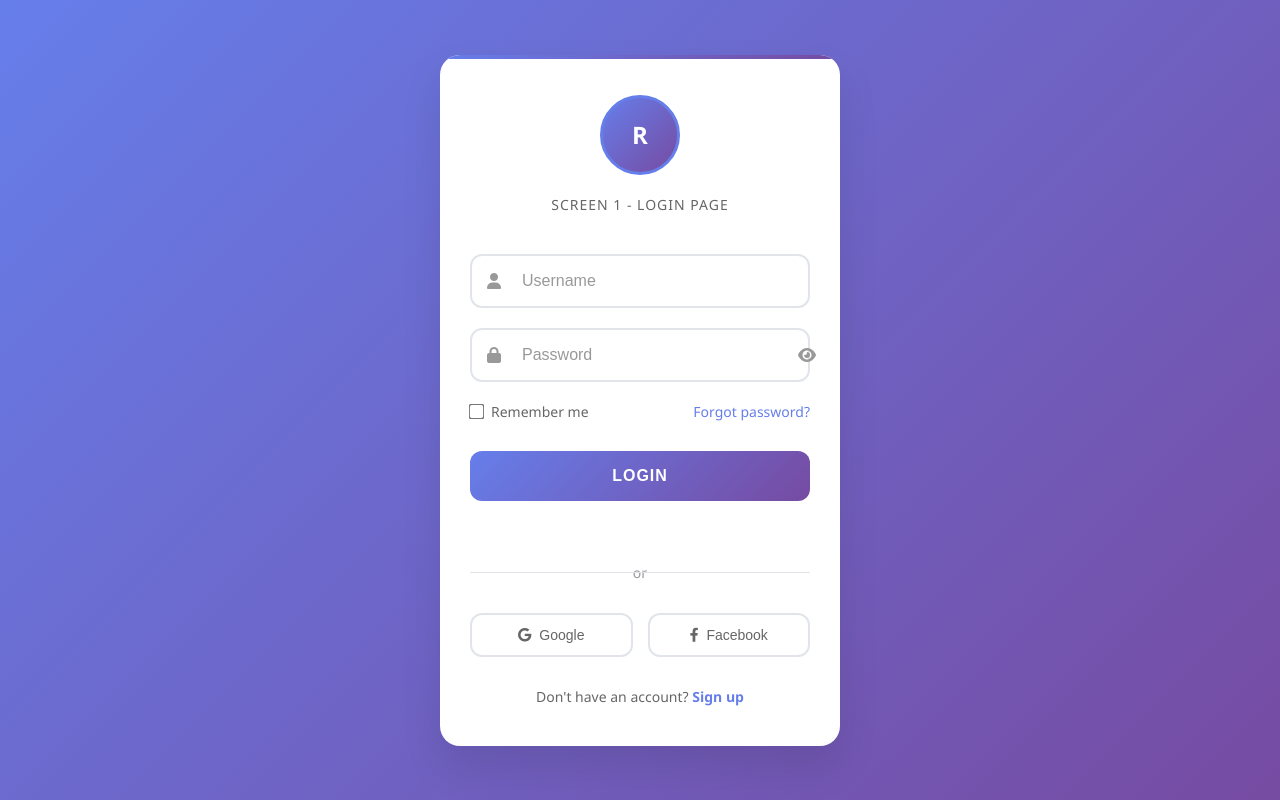
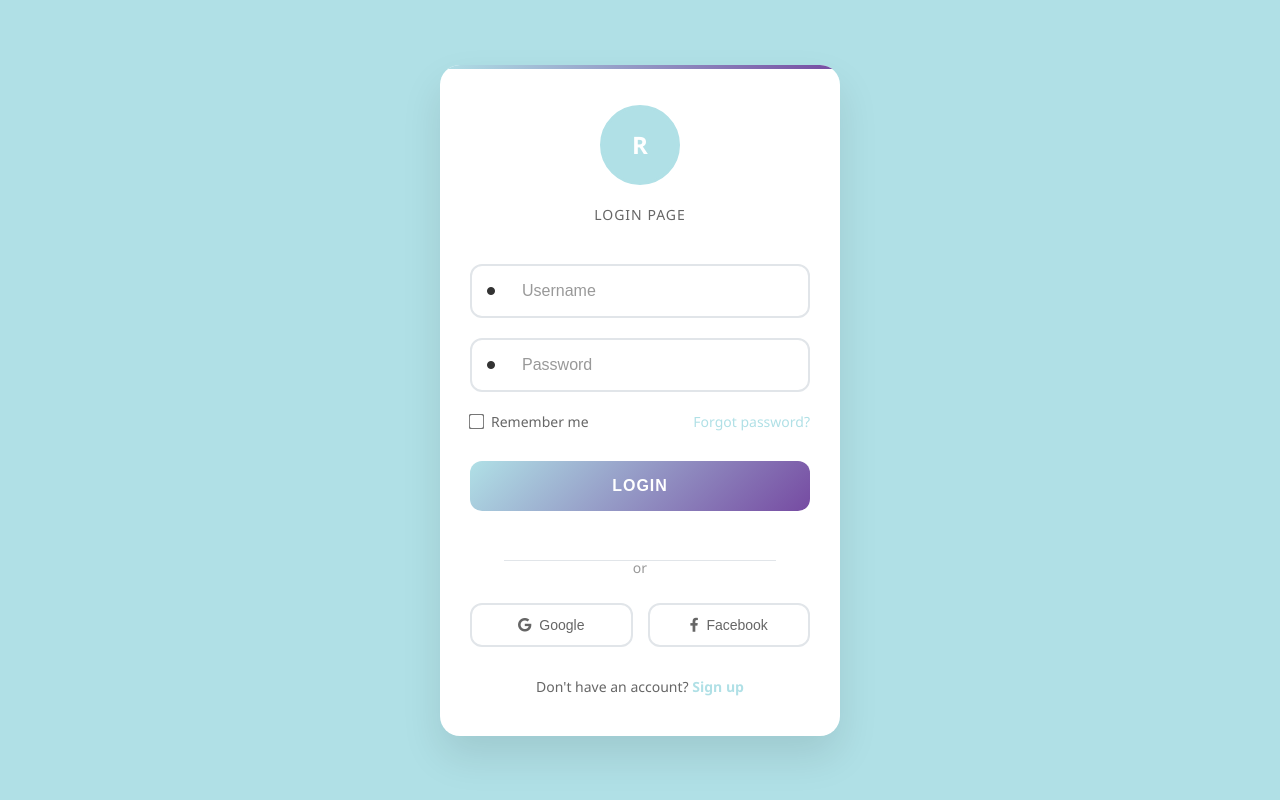
Before and after one commit to sujalpatel0510/ReWare, a Python web app: template templates/login.html in a window 1280 px wide. Run offline with Jinja, Linux system fonts and the light colour scheme; the template is opened without the code that fills it, so the values that code supplies are empty.

Commit message:
final login page

```diff
--- a/templates/login.html
+++ b/templates/login.html
@@ -14,7 +14,7 @@
 
         body {
             font-family: 'Segoe UI', Tahoma, Geneva, Verdana, sans-serif;
-            background: linear-gradient(135deg, #667eea 0%, #764ba2 100%);
+            background: #B0E0E6;
             min-height: 100vh;
             display: flex;
             align-items: center;
@@ -41,7 +41,7 @@
             left: 0;
             right: 0;
             height: 4px;
-            background: linear-gradient(90deg, #667eea, #764ba2);
+            background: linear-gradient(90deg, #B0E0E6, #764ba2);
         }
 
         .logo-section {
@@ -51,13 +51,13 @@
         .logo-circle {
             width: 80px;
             height: 80px;
-            border: 3px solid #667eea;
+            border: 3px solid #B0E0E6;
             border-radius: 50%;
             margin: 0 auto 20px;
             display: flex;
             align-items: center;
             justify-content: center;
-            background: linear-gradient(135deg, #667eea 0%, #764ba2 100%);
+            background: #B0E0E6;
             color: white;
             font-size: 24px;
             font-weight: bold;
@@ -72,7 +72,7 @@
             left: -2px;
             right: -2px;
             bottom: -2px;
-            background: linear-gradient(45deg, #667eea, #764ba2, #667eea);
+            background: #B0E0E6;
             border-radius: 50%;
             z-index: -1;
             animation: rotate 3s linear infinite;
@@ -106,8 +106,8 @@
         }
 
         .input-group:focus-within {
-            border-color: #667eea;
-            box-shadow: 0 0 0 3px rgba(102, 126, 234, 0.1);
+            border-color: #B0E0E6;
+            box-shadow: 0 0 0 3px rgba(176, 224, 230, 0.1);
         }
 
         .input-group i {
@@ -115,8 +115,8 @@
             left: 15px;
             top: 50%;
             transform: translateY(-50%);
-            color: #999;
-            font-size: 16px;
+            color: #333;
+            font-size: 8px;
         }
 
         .input-group input {
@@ -173,7 +173,7 @@
         }
 
         .forgot-password {
-            color: #667eea;
+            color: #B0E0E6;
             text-decoration: none;
             font-weight: 500;
             transition: color 0.3s ease;
@@ -186,7 +186,7 @@
         .login-btn {
             width: 100%;
             padding: 16px;
-            background: linear-gradient(135deg, #667eea 0%, #764ba2 100%);
+            background: linear-gradient(135deg, #B0E0E6 0%, #764ba2 100%);
             color: white;
             border: none;
             border-radius: 12px;
@@ -201,7 +201,7 @@
 
         .login-btn:hover {
             transform: translateY(-2px);
-            box-shadow: 0 10px 20px rgba(102, 126, 234, 0.3);
+            box-shadow: 0 10px 20px rgba(176, 224, 230, 0.3);
         }
 
         .login-btn:active {
@@ -210,23 +210,23 @@
 
         .divider {
             position: relative;
-            margin: 30px 0;
+            margin: 15px 0 25px 0;
             text-align: center;
         }
 
         .divider::before {
             content: '';
             position: absolute;
-            top: 50%;
-            left: 0;
-            right: 0;
+            top: 20%;
+            left: 10%;
+            right: 10%;
             height: 1px;
             background: #e1e5e9;
         }
 
         .divider span {
             background: white;
-            padding: 0 20px;
+            padding: 0 15px;
             color: #999;
             font-size: 14px;
         }
@@ -254,8 +254,8 @@
         }
 
         .social-btn:hover {
-            border-color: #667eea;
-            color: #667eea;
+            border-color: #B0E0E6;
+            color: #B0E0E6;
             transform: translateY(-2px);
         }
 
@@ -275,7 +275,7 @@
         }
 
         .auth-footer a {
-            color: #667eea;
+            color: #B0E0E6;
             text-decoration: none;
             font-weight: 600;
             transition: color 0.3s ease;
@@ -331,24 +331,21 @@
             <div class="logo-circle">
                 R
             </div>
-            <div class="page-title">Screen 1 - Login Page</div>
+            <div class="page-title">Login Page</div>
         </div>
 
         <form class="auth-form" onsubmit="handleLogin(event)">
             <div class="form-group">
                 <div class="input-group">
-                    <i class="fas fa-user"></i>
+                    <i class="fas fa-circle"></i>
                     <input type="email" id="email" name="email" placeholder="Username" required>
                 </div>
             </div>
 
             <div class="form-group">
                 <div class="input-group">
-                    <i class="fas fa-lock"></i>
+                    <i class="fas fa-circle"></i>
                     <input type="password" id="password" name="password" placeholder="Password" required>
-                    <button type="button" class="password-toggle" onclick="togglePassword()">
-                        <i class="fas fa-eye"></i>
-                    </button>
                 </div>
             </div>
 
```
